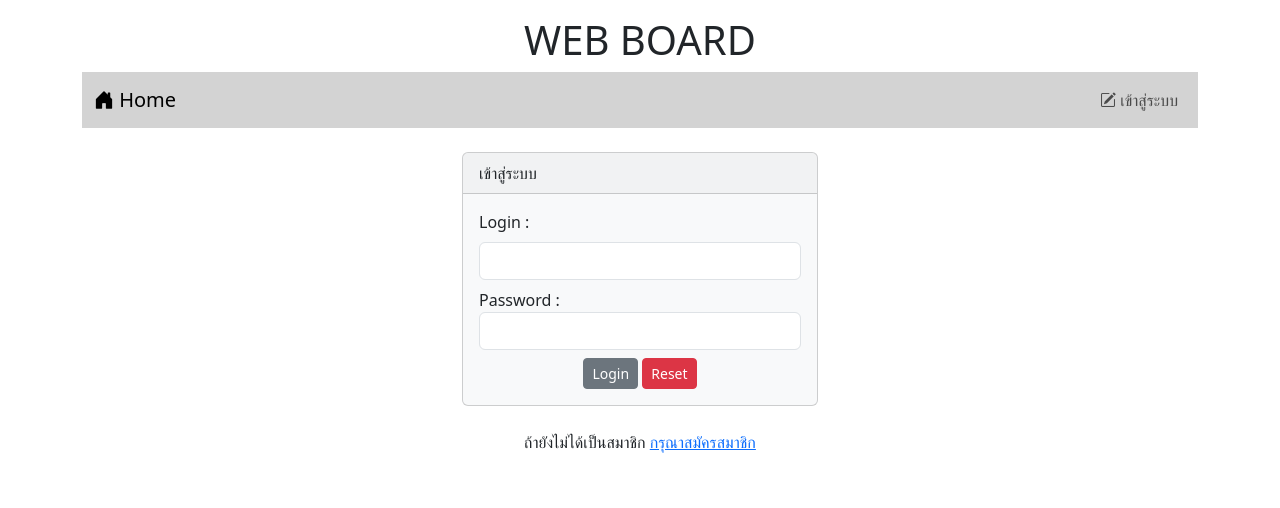
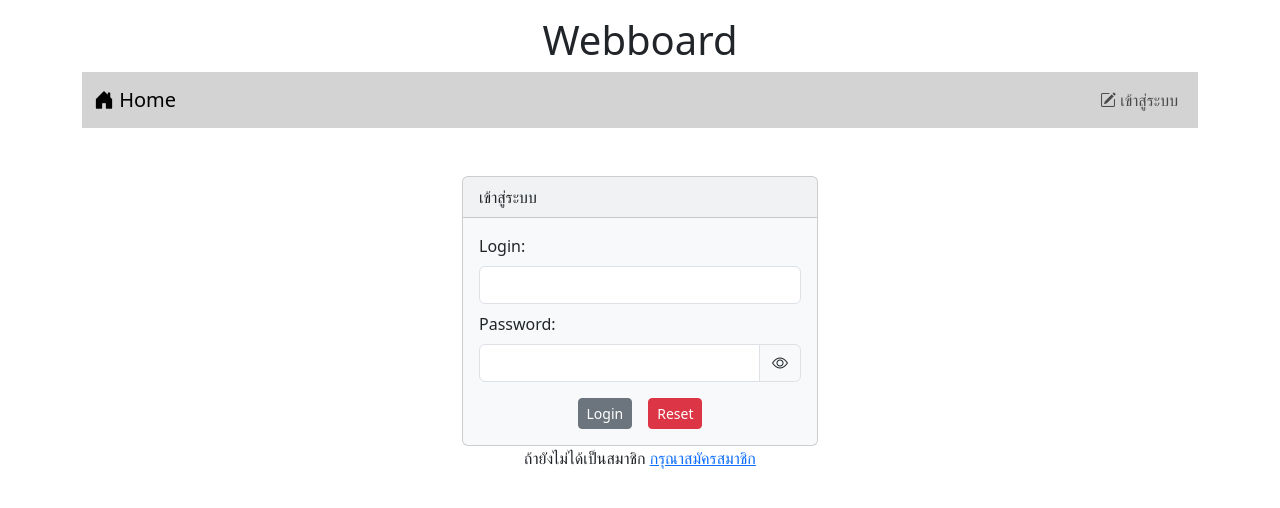
Before and after one commit to bozung/Webboard_PC, a PHP site: page /login.php in a window 1280 px wide. Shown: the top 508 px of the page. Run offline with PHP 8.4, Linux system fonts and the light colour scheme.

Commit message:
WORK 10 [part2] Java

```diff
--- a/login.php
+++ b/login.php
@@ -1,64 +1,91 @@
 <?php
 session_start();
-if(isset($_SESSION['id'])){
-    header("location:index.php");
+if (isset($_SESSION['id'])){
+    header("location: index.php");
     die();
 }
 ?>
 <!DOCTYPE html>
 <html lang="en">
+
 <head>
     <meta charset="UTF-8">
+    <meta http-equiv="X-UA-Compatible" content="IE=edge">
     <meta name="viewport" content="width=device-width, initial-scale=1.0">
+    <link href="https://cdn.jsdelivr.net/npm/bootstrap@5.3.0-alpha1/dist/css/bootstrap.min.css" rel="stylesheet"
+        integrity="sha384-GLhlTQ8iRABdZLl6O3oVMWSktQOp6b7In1Zl3/Jr59b6EGGoI1aFkw7cmDA6j6gD" crossorigin="anonymous">
+    <script src="https://cdn.jsdelivr.net/npm/bootstrap@5.3.0-alpha1/dist/js/bootstrap.bundle.min.js"
+        integrity="sha384-w76AqPfDkMBDXo30jS1Sgez6pr3x5MlQ1ZAGC+nuZB+EYdgRZgiwxhTBTkF7CXvN" crossorigin="anonymous">
+    </script>
+    <link rel="stylesheet" href="https://cdn.jsdelivr.net/npm/bootstrap-icons@1.10.3/font/bootstrap-icons.css">
     <title>Login</title>
-    <link rel="stylesheet" href="bootstrap-5.3.2-dist/css/bootstrap.min.css">
-    <script src = "bootstrap-5.3.2-dist/js/bootstrap.bundle.min.js"></script>
-    <link rel="stylesheet" href="https://cdn.jsdelivr.net/npm/bootstrap-icons@1.11.3/font/bootstrap-icons.min.css">
+</head>
 
-</head>
 <body>
-<div class="container-lg">
-    <h1 style ="text-align: center;" class = "mt-3">WEB BOARD </h1>
-
-    <?php include "nav.php" ?>
-
-    <div class = "row mt-4">
-        <div class = "col-lg-4 col-md-3 col-sm-2 col-1"></div>
-        <div class = "col-lg-4 col-md-6 col-sm-8 col-10">
-            <!-- <?php
+    <div class="container">
+        <h1 style="text-align: center;" class="mt-3">Webboard</h1>
+        <?php include "nav.php"?>
+        <br>
+        <div class="row mt-4">
+            <div class="col-lg-4 col-md-3 col-sm-2 col-1"></div>
+            <div class="col-lg-4 col-md-6 col-sm-8 col-1">
+                <?php
                 if(isset($_SESSION['error'])){
-                  echo "<div class='alert alert-danger'>ชื่อบัญชีหรือรหัสผ่านไม่ถูกต้อง</div>";
+                    echo "<div class='alert alert-danger'>
+                    ชื่อบัญชีหรือรหัสผ่านไม่ถูกต้อง</div>";
                     unset($_SESSION['error']);
                 }
-            ?> -->
+            ?>
                 <div class="card bg-light text-dark">
                     <div class="card-header">เข้าสู่ระบบ</div>
                     <div class="card-body">
                         <form action="verify.php" method="post">
                             <div class="form-group">
-                        <label for="login" class = "form-label">Login : </label>
-                        <input type="text" name = "login" id = "login" class = "form-control">
+                                <label class="form-label">Login:</label>
+                                <input type="text" name="login" class="form-control">
                             </div>
-                    <div class = "form-group mt-2">
-                        <label for="pwd">Password :</label>
-                        <input type="password" name = "pwd" id = "pwd" class="form-control">
+                            <div class="form-group mt-2">
+                                <label class="form-label">Password:</label>
+                                <div class="input-group">
+                                    <input type="password" id="pwd" name="pwd" class="form-control">
+                                    <span class="input-group-text" onclick="password_show_hide()">
+                                        <i class="bi bi-eye" id="show_eye"></i>
+                                        <i class="bi bi-eye-slash d-none" id="hide_eye"></i>
+                                    </span>
                                 </div>
-                    <center>
-                    <div class = " mt-2">
-                    <button class="btn btn-secondary btn-sm" type="submit"> Login</button>
-                    <button class="btn btn-danger btn-sm" type="reset"> Reset</button>
-                    </center>
+
+                            </div>
+                            <div class="d-flex justify-content-center mt-3">
+                                <button type="submit" class="btn btn-secondary btn-sm me-2">Login</button>
+                                <button type="reset" class="btn btn-danger btn-sm ms-2">Reset</button>
                             </div>
                         </form>
                     </div>
                 </div>
             </div>
-        <div class = "col-lg-4 col-md-3 col-sm-2 col-1"></div>
+            <div class="col-lg-4 col-md-3 col-sm-2 col-1"></div>
+        </div>
+        <div align="center">
+            ถ้ายังไม่ได้เป็นสมาชิก <a href="register.php">กรุณาสมัครสมาชิก</a>
+        </div>
+    </div>
+    <script>
+    function password_show_hide() {
+        let x = document.getElementById("pwd");
+        let show_eye = document.getElementById("show_eye");
+        let hide_eye = document.getElementById("hide_eye");
+        hide_eye.classList.remove("d-none");
+        if (x.type === "password") {
+            x.type = "text";
+            show_eye.style.display = "none";
+            hide_eye.style.display = "block";
+        } else {
+            x.type = "password";
+            show_eye.style.display = "block";
+            hide_eye.style.display = "none";
+        }
+    }
+    </script>
+</body>
 
-    </div>
-    <br>
-    <p style = "text-align: center;">ถ้ายังไม่ได้เป็นสมาชิก <a href = "register.php" >กรุณาสมัครสมาชิก</a></p>
-
-</div>
-</body>
 </html>
```
Also changed, not shown: delete.php (+14 -7 lines), index.php (+33 -17 lines), register.php (+36 -11 lines). Lines whose indentation alone changed are shown as unchanged.
